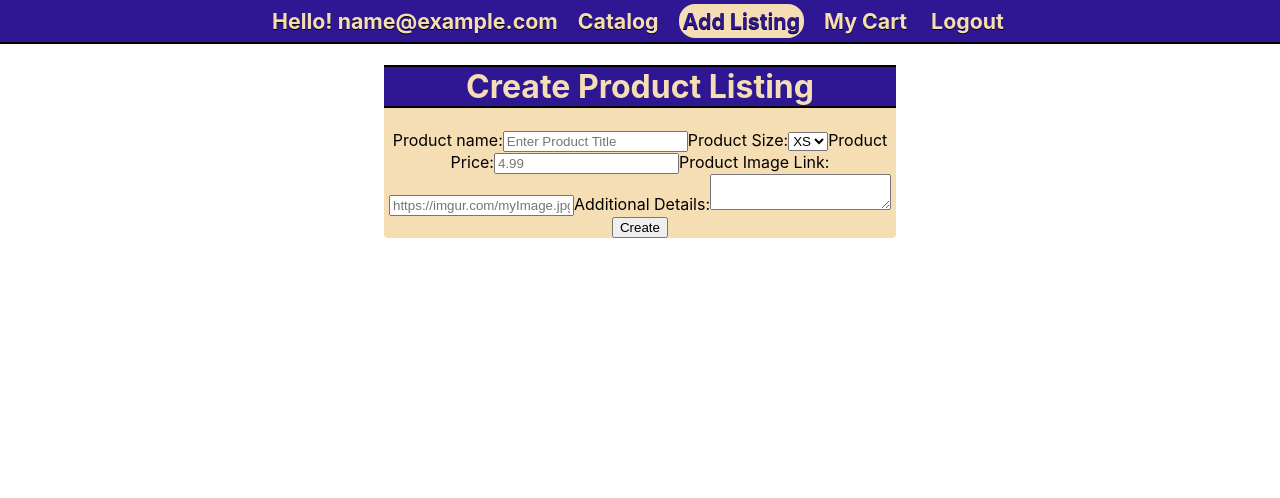
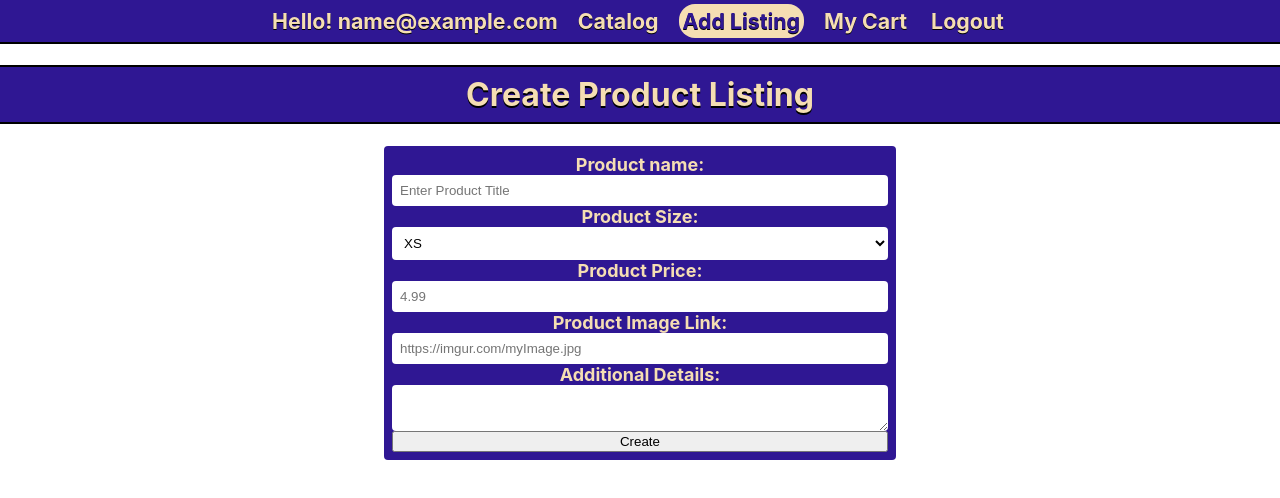
Before and after one commit to ZH-Hristov/Softuni-ReactJS-Project-2022, a React (Create React App) app: page /createproduct in a window 1280 px wide. Shown: the top 498 px of the page. Built offline with nearby package versions, Linux system fonts and the light colour scheme; no server answers; sample sign-in values are in the browser's storage.

Commit message:
Create page styling

```diff
--- a/src/components/CreateProduct.js
+++ b/src/components/CreateProduct.js
@@ -19,26 +19,30 @@ const CreateProduct = () => {
     }
 
     return (
+        <>
+            <h1>Create Product Listing</h1>
+
             <div className={styles.createcontainer}>
-            <form id="create" onSubmit={onSubmit}>
-                <h1>Create Product Listing</h1>
-                <label htmlFor="product-title">Product name:</label>
+                <form id="create" className={styles.createform} onSubmit={onSubmit}>
+                    <label className={styles.createlabel} htmlFor="product-title">Product name:</label>
                     <input
+                        className={styles.createinput}
                         type="text"
                         id="title"
                         name="title"
                         placeholder="Enter Product Title"
                     />
-                <label htmlFor="product-size">Product Size:</label>
-                <select id="product-size" name="product-size">
+                    <label className={styles.createlabel} htmlFor="product-size">Product Size:</label>
+                    <select id="product-size" name="product-size" className={styles.createinput}>
                         <option value="XS">XS</option>
                         <option value="S">S</option>
                         <option value="M">M</option>
                         <option value="L">L</option>
                         <option value="XL">XL</option>
                     </select>
-                <label htmlFor="product-price">Product Price:</label>
+                    <label className={styles.createlabel} htmlFor="product-price">Product Price:</label>
                     <input
+                        className={styles.createinput}
                         type="number"
                         id="product-price"
                         name="product-price"
@@ -46,15 +50,16 @@ const CreateProduct = () => {
                         step={0.01}
                         placeholder={4.99}
                     />
-                <label htmlFor="product-image-url">Product Image Link:</label>
+                    <label className={styles.createlabel} htmlFor="product-image-url">Product Image Link:</label>
                     <input
+                        className={styles.createinput}
                         type="text"
                         id="product-image-url"
                         name="image-url"
                         placeholder="https://imgur.com/myImage.jpg"
                     />
-                <label htmlFor="product-additional-details">Additional Details:</label>
-                <textarea name="product-additional-details" id="product-additional-details" defaultValue="" />
+                    <label className={styles.createlabel} htmlFor="product-additional-details">Additional Details:</label>
+                    <textarea className={styles.createinput} name="product-additional-details" id="product-additional-details" defaultValue="" />
 
                     <input
                         className="btn submit"
@@ -63,6 +68,7 @@ const CreateProduct = () => {
                     />
                 </form>
             </div>
+        </>
     )
 }
 
--- a/src/components/CreateProduct.module.css
+++ b/src/components/CreateProduct.module.css
@@ -1,6 +1,26 @@
 .createcontainer {
-    background-color: wheat;
     border-radius: 4px;
     width: 40%;
     margin: auto;
 }
+
+.createform {
+    display: flex;
+    flex-direction: column;
+    background-color: #2f1793;
+    padding: 8px;
+    border-radius: 4px;
+}
+
+.createlabel {
+    color: wheat;
+    font-weight: 700;
+    font-size: large;
+}
+
+.createinput {
+    padding: 8px;
+    background-color: white;
+    border: none;
+    border-radius: 4px;
+}
--- a/src/index.css
+++ b/src/index.css
@@ -17,4 +17,6 @@ h1 {
   background-color: #2f1793;
   border-top: 2px solid black;
   border-bottom: 2px solid black;
+  text-shadow: 0 2px 0px black;
+  padding: 8px;
 }
```
Lines whose indentation alone changed are shown as unchanged.
